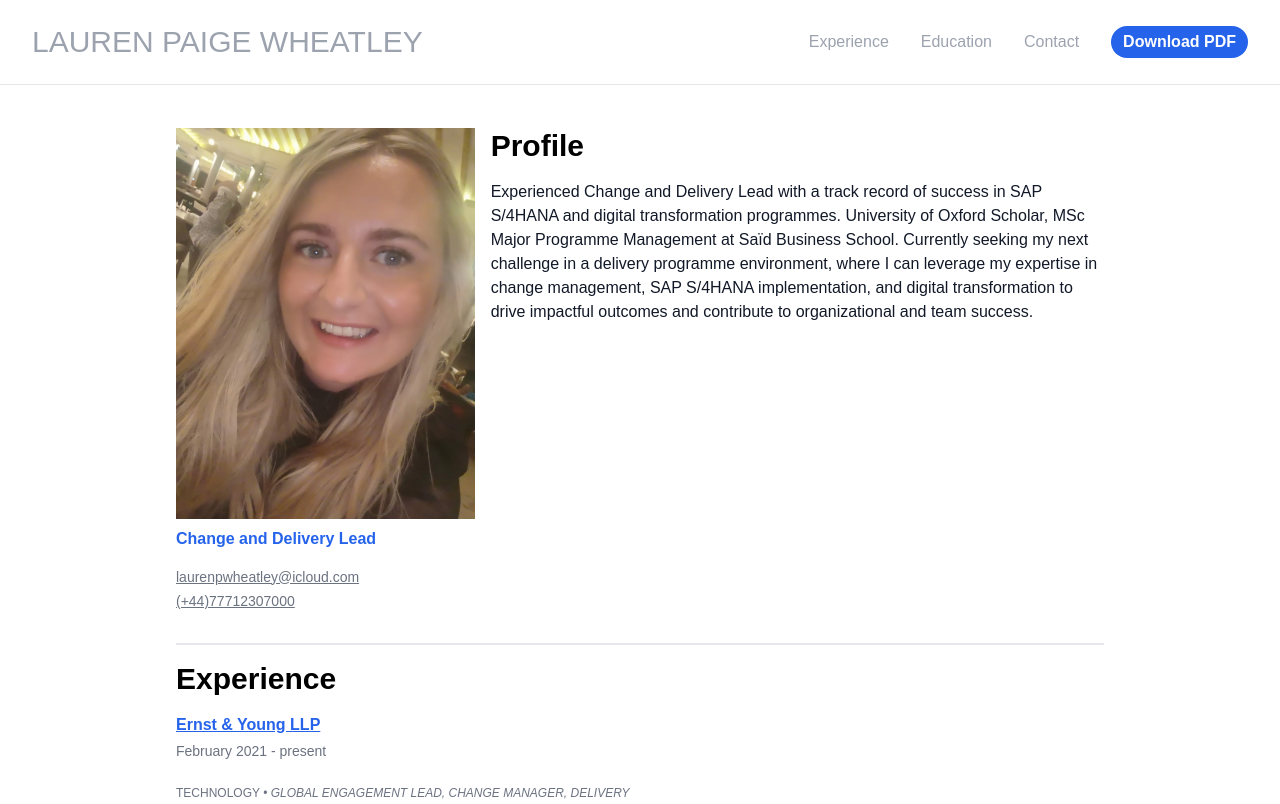
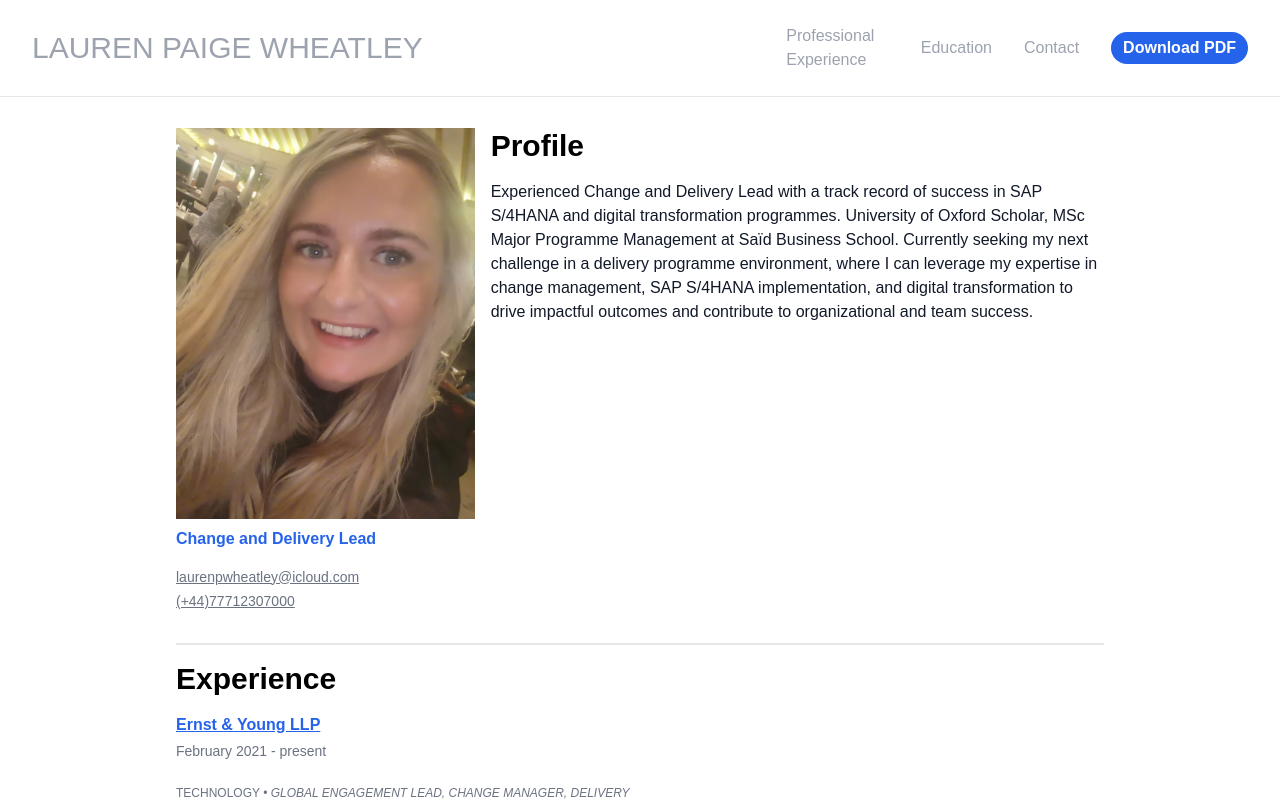
Before and after one commit to lauren11xx/lauren11xx.github.io, a website: page index.html in a window 1280 px wide. Shown: the top 804 px of the page. Drawn offline with Linux system fonts and the light colour scheme; a web font is replaced by a local one.

Commit message:
Update index.html

```diff
--- a/index.html
+++ b/index.html
@@ -45,9 +45,9 @@
           </h1>
         </div>
         <a
-          href="#experience"
+          href="#Professional experience"
           class="hidden md:block text-md text-gray-400 font-medium hover:text-black"
-          >Experience</a
+          >Professional Experience</a
         >
         <a
           href="#education"
```
